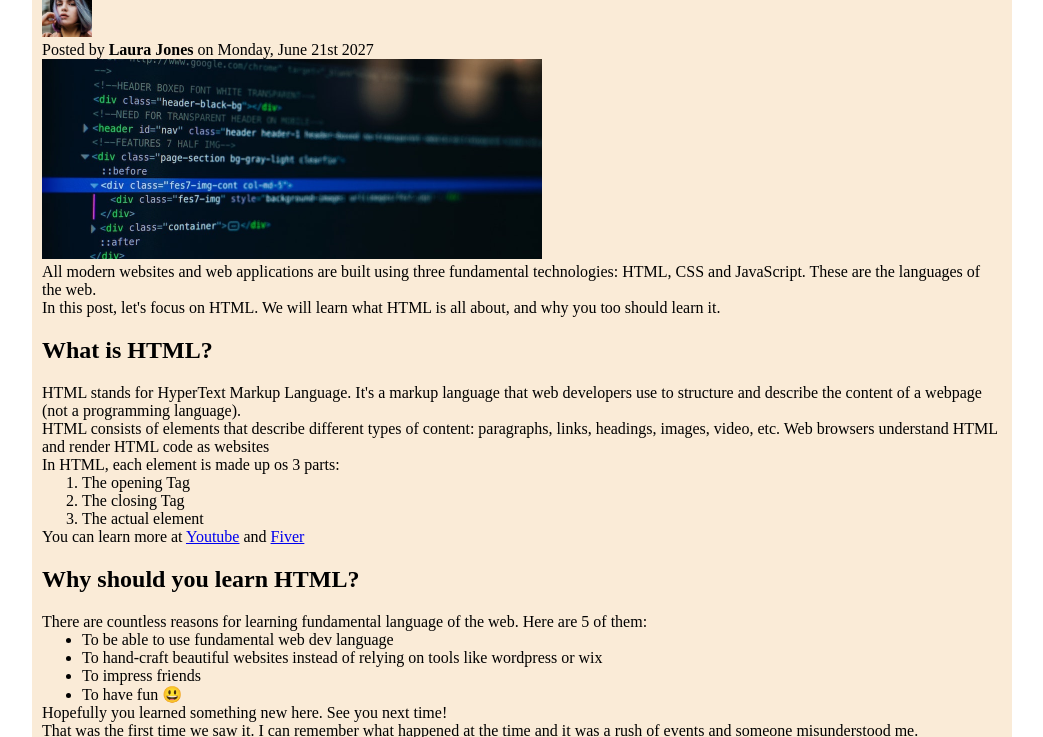
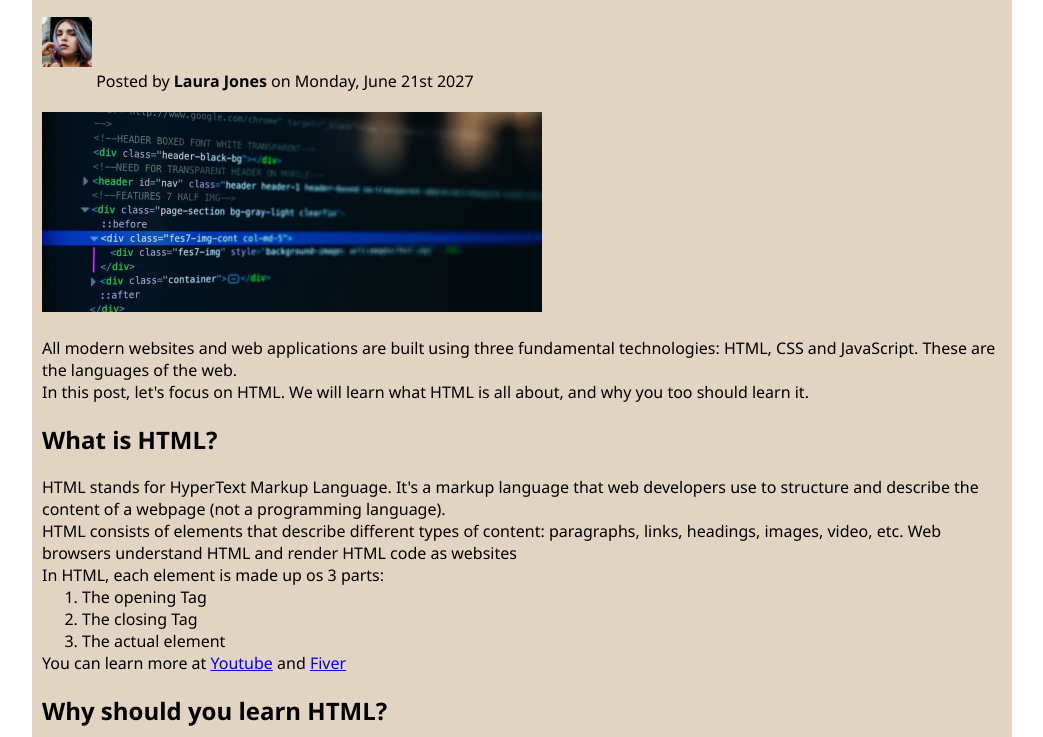
Before and after one commit to CalebNyachwaya/Beginner_Web_Project, a plain HTML site: page index.html in a window 1280 px wide. Shown: the part 223-960 px from the top of the page, without its empty margins (118-1161 px from the left). Drawn offline with Linux system fonts and the light colour scheme.

Commit message:
small steps

```diff
--- a/index.html
+++ b/index.html
@@ -24,12 +24,14 @@
             height="50"
             width="50"
             alt="pic of a cute lady"
-          /><br />
+	    class="1pics"
+          />
           Posted by <strong>Laura Jones</strong> on Monday, June 21st 2027
         </header>
         <p></p>
 
-        <img src="img/post-img.jpg" height="200" width="500" alt="HTML code" />
+        <img src="img/post-img.jpg" height="200" width="500" alt="HTML code" class="1pics"
+/>
         <p>
           All modern websites and web applications are built using three
           fundamental technologies: HTML, CSS and JavaScript. These are the
--- a/style.css
+++ b/style.css
@@ -5,9 +5,11 @@
 .container {
   margin: 0;
   width: 960px;
-  background-color: antiquewhite;
+  background-color: #e1d4c2;
   margin: 0 auto;
   padding: 10px;
+  font-family: "Segoe UI", Tahoma, Geneva, Verdana, sans-serif;
+
 }
 h1 {
   color: rgb(40, 40, 44);
@@ -53,3 +55,6 @@ ul a {
 h2 {
   padding: 20px 0;
 }
+img {
+	margin:20px 0;
+}
```
